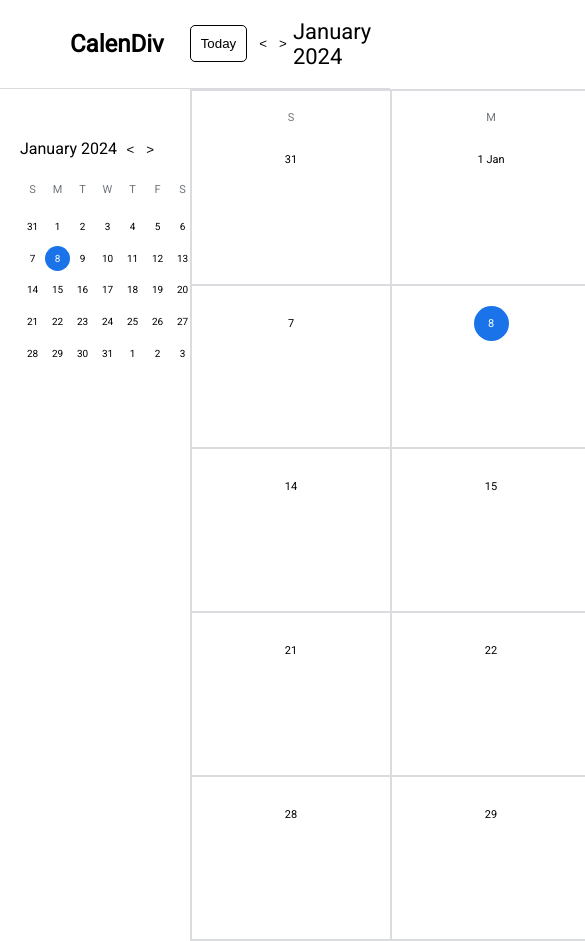
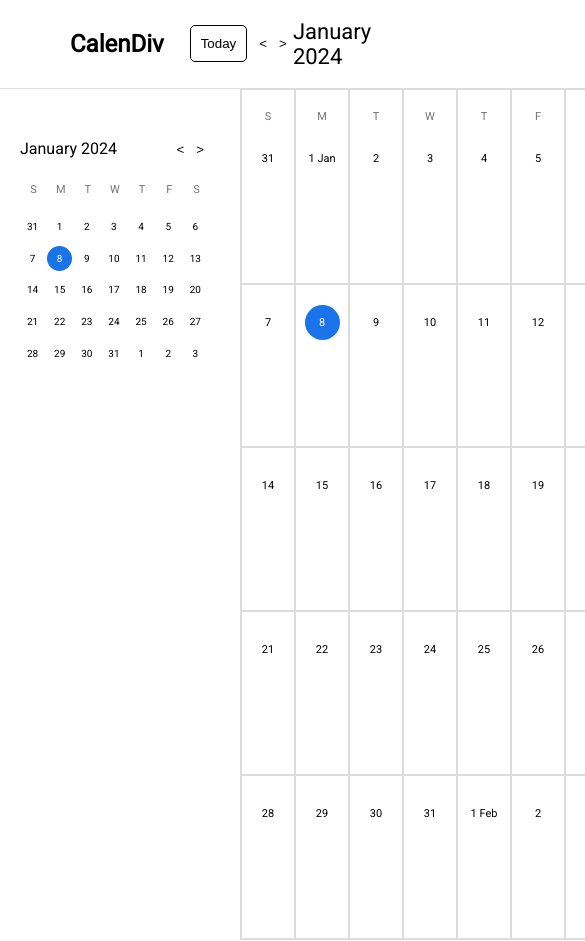
Before and after one commit to h-zahar/calendiv-react, a React (Vite) app: page / in a window 390 px wide. Shown: the top 941 px of the page, 585 px wide, since content can reach past the window. Built offline with nearby package versions, Linux system fonts and the light colour scheme.

Commit message:
Fixed Responsiveness

```diff
--- a/src/components/Calendar.tsx
+++ b/src/components/Calendar.tsx
@@ -53,10 +53,17 @@ const Calendar = ({
 
   return (
     <div
-      style={{
-        minWidth: "190px",
-        borderTop: "1px solid #dadce0",
-      }}
+      style={
+        isCalendar
+          ? {
+              borderTop: "1px solid #dadce0",
+            }
+          : {
+              // margin: "50px 200px",
+              minWidth: "380px",
+              width: "1400px",
+            }
+      }
     >
       {isCalendar && (
         <div
@@ -64,6 +71,7 @@ const Calendar = ({
             padding: "50px 30px 10px 20px",
             display: "flex",
             justifyContent: "space-between",
+            minWidth: "190px",
           }}
         >
           {format(viewDate, "MMMM yyyy")}
@@ -114,13 +122,11 @@ const Calendar = ({
             : {
                 display: "grid",
                 gridTemplateColumns: "repeat(7, 1fr)",
+
+                // border: "1px solid black",
+                border: "0.5px solid #dadce0",
                 minHeight: "700px",
                 height: "850px",
-                // margin: "50px 200px",
-                minWidth: "380px",
-                width: "1400px",
-                // border: "1px solid black",
-                border: "0.5px solid #dadce0",
               }
         }
       >
```
